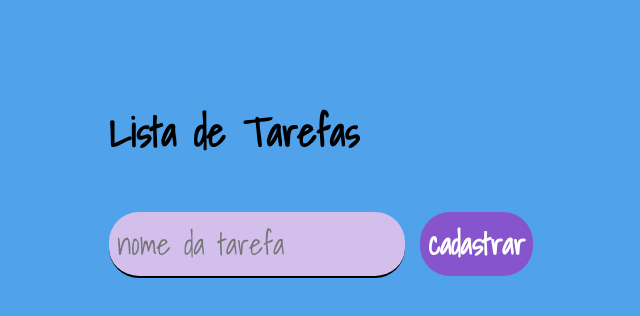
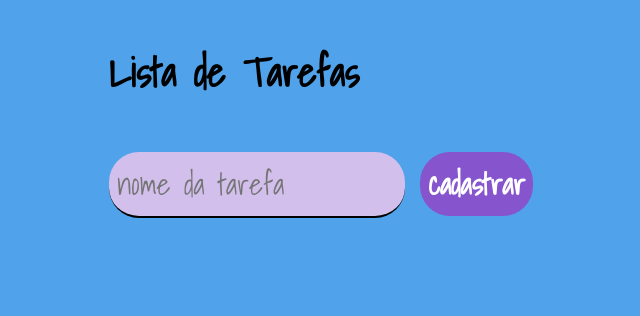
Before and after one commit to miguel11065/lista_de_tarefas, a plain HTML site: page index.html in a window 1280 px wide. Shown: the whole page, without its empty margins (41-681 px from the left). Drawn offline with nearby package versions, Linux system fonts and the light colour scheme.

Commit message:
Add files via upload

```diff
--- a/main.css
+++ b/main.css
@@ -7,7 +7,7 @@
 
 body {
     background-color: #50a3eb;
-    padding-top: 100px;
+    padding-top: 40px;
 }
 
 header {
```
